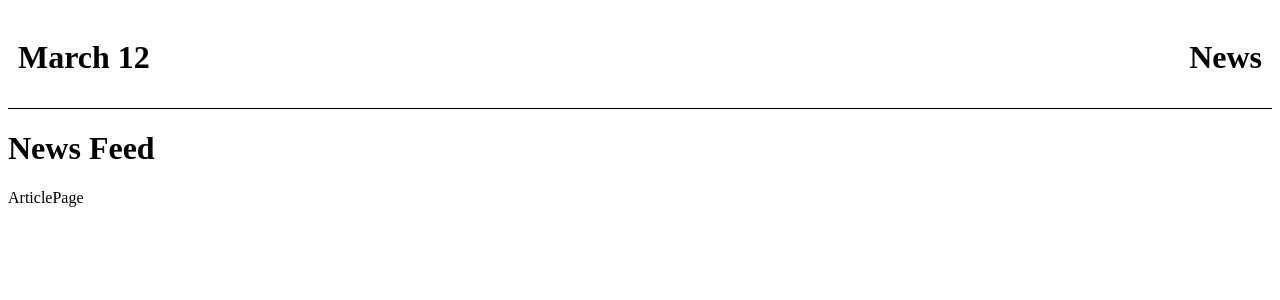
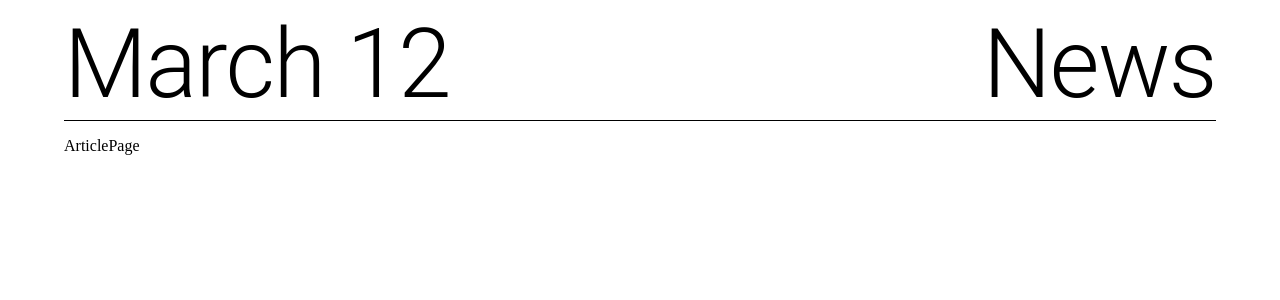
Before and after one commit to Mitch4sho/NewsFeedApplication, a React (Create React App) app in the folder client/: page /article in a window 1280 px wide. Shown: the top 300 px of the page. Built offline with nearby package versions, Linux system fonts and the light colour scheme.

Commit message:
chore: clean up of styling for material ui

```diff
--- a/client/src/App.tsx
+++ b/client/src/App.tsx
@@ -3,22 +3,22 @@ import { BrowserRouter as Router, Routes, Route } from "react-router-dom";
 import Newsfeed from "./pages/Newsfeed";
 import ArticlePage from "./pages/ArticlePage";
 import Header from "./components/Header";
+import Container from "@mui/material/Container";
 import { Provider } from "./core/articles/context";
 
 function App() {
   return (
-    <div>
+    <Container>
       <Provider>
         <Router>
           <Header />
-          <h1>News Feed</h1>
           <Routes>
             <Route path="/" element={<Newsfeed />} />
             <Route path="/article" element={<ArticlePage />} />
           </Routes>
         </Router>
       </Provider>
-    </div>
+    </Container>
   );
 }
 
--- a/client/src/components/ArticleListItem.tsx
+++ b/client/src/components/ArticleListItem.tsx
@@ -1,6 +1,7 @@
 import React from "react";
 import ImageComponent from "./ImageComponent";
 import { Box } from "@mui/system";
+import Typography from "@mui/material/Typography";
 
 type Props = {
   title: string;
@@ -19,8 +20,12 @@ export default function ArticleListItem({
   urlToImage,
 }: Props): JSX.Element {
   // TODO: add a click function to route to single page article
+  const handleClick = () => {
+    console.log("re route to single page");
+  };
   return (
     <Box
+      onClick={handleClick}
       component="li"
       sx={{
         border: 1,
@@ -31,15 +36,15 @@ export default function ArticleListItem({
       }}
     >
       <ImageComponent image={urlToImage} />
-      <Box component="p" sx={{ fontSize: 12 }}>
+      <Typography paragraph gutterBottom={true} sx={{ fontSize: 12 }}>
         {source.name}
-      </Box>
-      <Box component="p" sx={{ fontSize: 24 }}>
+      </Typography>
+      <Typography variant="h3" gutterBottom={true} sx={{ fontSize: 24 }}>
         {title}
-      </Box>
-      <Box component="p" sx={{ fontSize: 12 }}>
+      </Typography>
+      <Typography paragraph gutterBottom={true} sx={{ fontSize: 12 }}>
         {description}
-      </Box>
+      </Typography>
     </Box>
   );
 }
--- a/client/src/components/Header.tsx
+++ b/client/src/components/Header.tsx
@@ -1,5 +1,8 @@
 import React, { useState, useEffect } from "react";
 import { Box } from "@mui/system";
+import Container from "@mui/material/Container";
+import { Stack } from "@mui/material";
+import Typography from "@mui/material/Typography";
 import { getDate } from "../utils";
 
 export default function Header() {
@@ -11,16 +14,17 @@ export default function Header() {
   }, []);
 
   return (
-    <Box
+    <Stack
+      justifyContent="space-between"
+      direction="row"
+      spacing={2}
       sx={{
-        display: "flex",
-        justifyContent: "space-between",
-        padding: "10px",
+        mb: 2,
         borderBottom: 1,
       }}
     >
-      <h1>{date}</h1>
-      <h1>News</h1>
-    </Box>
+      <Typography variant="h1">{date}</Typography>
+      <Typography variant="h1">News</Typography>
+    </Stack>
   );
 }
--- a/client/src/pages/Newsfeed.tsx
+++ b/client/src/pages/Newsfeed.tsx
@@ -3,6 +3,7 @@ import ArticleListItem from "../components/ArticleListItem";
 import ArticleContext from "../core/articles/context";
 import { getArticles } from "../core/articles/actions";
 import { Box } from "@mui/system";
+import { List } from "@mui/material";
 import Stack from "@mui/material/Stack";
 
 export default function Newsfeed() {
```
